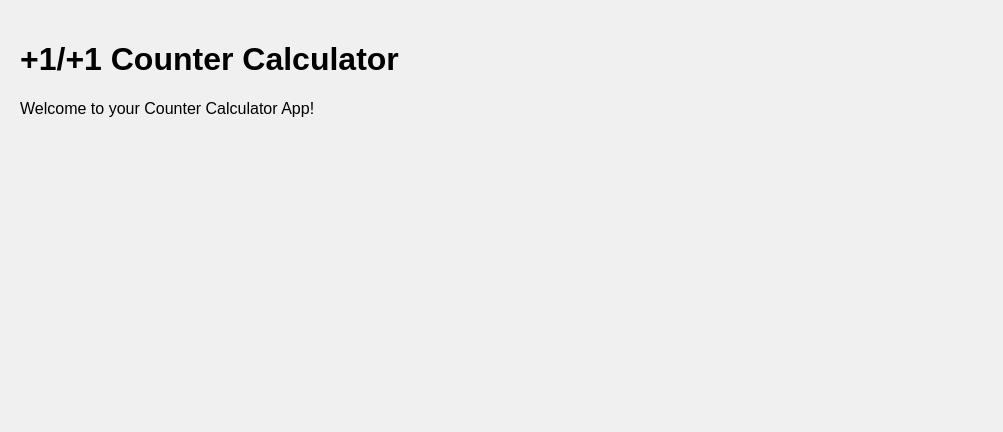
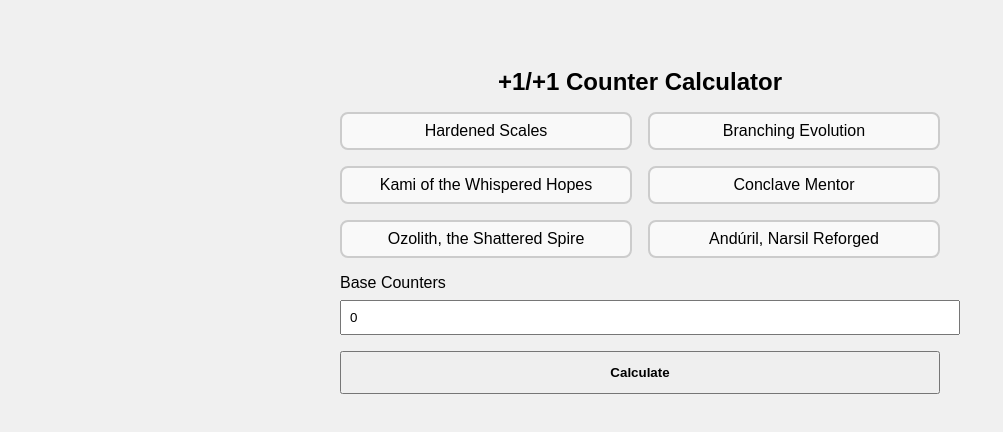
Before and after one commit to cdragon666/vrestin-counters, a React (Create React App) app: page / in a window 1280 px wide. Shown: the top 432 px of the page, without its empty margins (0-1003 px from the left). Built offline with nearby package versions, Linux system fonts and the light colour scheme.

Commit message:
Add full counter calculator

```diff
--- a/src/App.js
+++ b/src/App.js
@@ -1,12 +1,123 @@
-import React from "react";
+import { useState } from "react";
 
-function App() {
+const supportCards = [
+  { id: "hardened_scales", name: "Hardened Scales", bonus: 1 },
+  { id: "branching_evolution", name: "Branching Evolution", multiplier: 2 },
+  { id: "kami", name: "Kami of the Whispered Hopes", multiplier: 2 },
+  { id: "conclave_mentor", name: "Conclave Mentor", bonus: 1 },
+  { id: "ozolith", name: "Ozolith, the Shattered Spire", bonus: 1 },
+  { id: "anduril", name: "Andúril, Narsil Reforged", flat: 2 },
+];
+
+export default function App() {
+  const [selectedCards, setSelectedCards] = useState([]);
+  const [baseCounters, setBaseCounters] = useState(0);
+  const [result, setResult] = useState(null);
+  const [log, setLog] = useState([]);
+
+  const toggleCard = (id) => {
+    setSelectedCards((prev) =>
+      prev.includes(id) ? prev.filter((c) => c !== id) : [...prev, id]
+    );
+  };
+
+  const calculateTotal = () => {
+    let total = Number(baseCounters);
+    let bonus = 0;
+    let multiplier = 1;
+    let flat = 0;
+    let breakdown = [];
+
+    supportCards.forEach((card) => {
+      if (selectedCards.includes(card.id)) {
+        if (card.flat) {
+          flat += card.flat;
+          breakdown.push(`+${card.flat} (from ${card.name})`);
+        }
+        if (card.bonus) {
+          bonus += card.bonus;
+          breakdown.push(`+${card.bonus} (bonus from ${card.name})`);
+        }
+        if (card.multiplier) {
+          multiplier *= card.multiplier;
+          breakdown.push(`x${card.multiplier} (multiplier from ${card.name})`);
+        }
+      }
+    });
+
+    const final = Math.ceil((total + bonus + flat) * multiplier);
+    setResult(final);
+
+    const logEntry = `Base: ${total} | ${breakdown.join(" | ")} => Total: ${final}`;
+    setLog((prev) => [logEntry, ...prev]);
+  };
+
+  const clearLog = () => setLog([]);
+
   return (
-    <div>
-      <h1>+1/+1 Counter Calculator</h1>
-      <p>Welcome to your Counter Calculator App!</p>
+    <div style={{ padding: "2rem", maxWidth: "600px", margin: "auto" }}>
+      <h1 style={{ fontSize: "1.5rem", fontWeight: "bold", textAlign: "center" }}>
+        +1/+1 Counter Calculator
+      </h1>
+
+      <div style={{ display: "grid", gridTemplateColumns: "1fr 1fr", gap: "1rem", marginTop: "1rem" }}>
+        {supportCards.map((card) => (
+          <div
+            key={card.id}
+            style={{
+              cursor: "pointer",
+              padding: "0.5rem",
+              borderRadius: "0.5rem",
+              textAlign: "center",
+              border: "2px solid",
+              borderColor: selectedCards.includes(card.id) ? "green" : "#ccc",
+              background: selectedCards.includes(card.id) ? "#c2f0c2" : "#f9f9f9",
+            }}
+            onClick={() => toggleCard(card.id)}
+          >
+            {card.name}
+          </div>
+        ))}
+      </div>
+
+      <div style={{ marginTop: "1rem" }}>
+        <label htmlFor="base" style={{ display: "block", marginBottom: "0.5rem" }}>
+          Base Counters
+        </label>
+        <input
+          id="base"
+          type="number"
+          value={baseCounters}
+          onChange={(e) => setBaseCounters(e.target.value)}
+          style={{ width: "100%", padding: "0.5rem" }}
+        />
+      </div>
+
+      <button onClick={calculateTotal} style={{ marginTop: "1rem", width: "100%", padding: "0.75rem", fontWeight: "bold" }}>
+        Calculate
+      </button>
+
+      {result !== null && (
+        <div style={{ marginTop: "1rem", fontSize: "1.25rem", textAlign: "center", fontWeight: "bold" }}>
+          Total Counters: {result}
+        </div>
+      )}
+
+      {log.length > 0 && (
+        <div style={{ marginTop: "2rem" }}>
+          <div style={{ display: "flex", justifyContent: "space-between", alignItems: "center" }}>
+            <h2 style={{ fontSize: "1.2rem" }}>Calculation History</h2>
+            <button onClick={clearLog} style={{ fontSize: "0.9rem", padding: "0.3rem 0.6rem" }}>
+              Clear
+            </button>
+          </div>
+          <textarea
+            readOnly
+            value={log.join("\n")}
+            style={{ width: "100%", height: "150px", marginTop: "1rem", fontFamily: "monospace", padding: "0.5rem" }}
+          />
+        </div>
+      )}
     </div>
   );
 }
-
-export default App;
```
